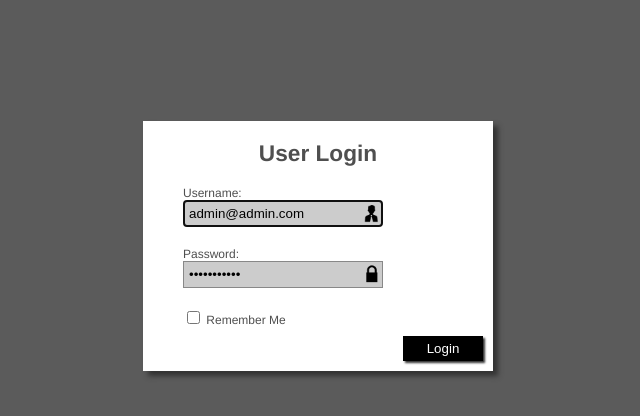
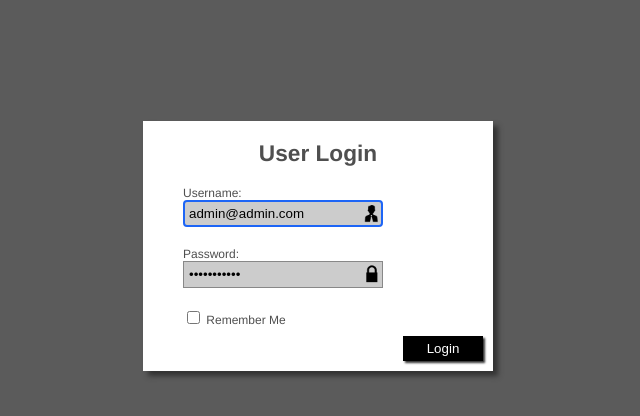
Before and after one commit to hu19891110/UML, a CodeIgniter app: page /flexi_auth/login in a window 1280 px wide, with the restyled element focused. Shown: the part 154-570 px from the top of the page, without its empty margins (322-962 px from the left). Run offline with CodeIgniter, Linux system fonts and the light colour scheme; data that the repository does not hold is empty.

Commit message:
Login box aanpassing input focus

```diff
--- a/includes/css/style.css
+++ b/includes/css/style.css
@@ -61,6 +61,10 @@ body{
 	background-size: 20px 20px;
 }
 
+#loginbox li input:focus{
+	outline-color: #1D65F6;
+}
+
 #loginbox .register{ /* register new student tekst */
 	position: absolute;
 	left: 5px;
```
